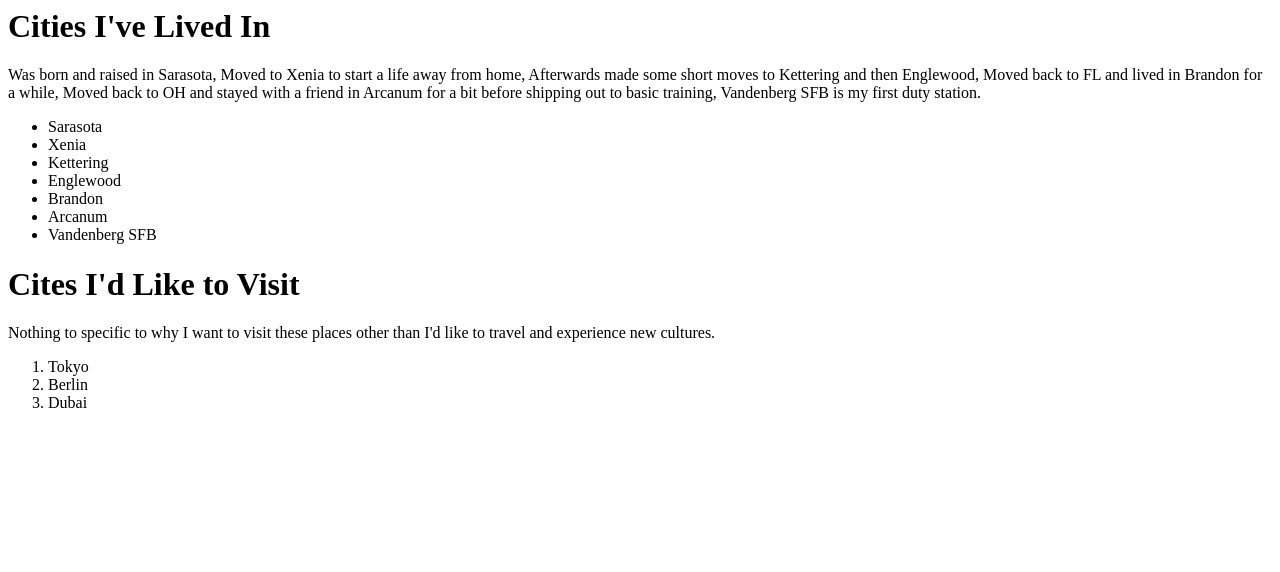
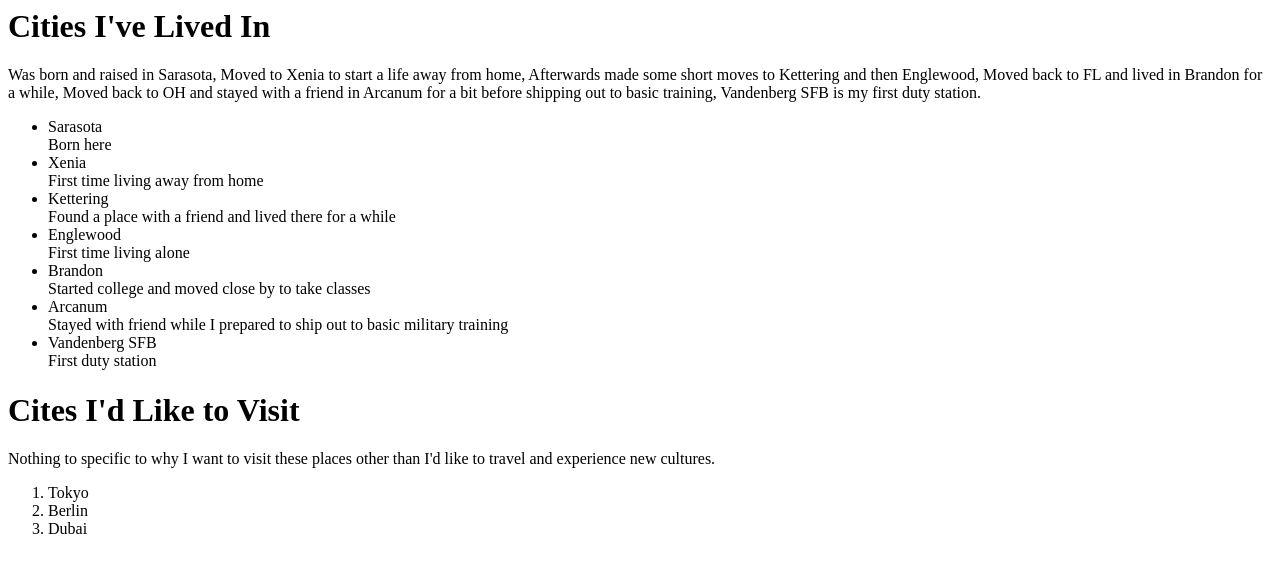
Before and after one commit to tkbd7/galvanize-static-website, a plain HTML site: page index.html in a window 1280 px wide. Drawn offline with Linux system fonts and the light colour scheme.

Commit message:
visited cities descriptions

```diff
--- a/index.html
+++ b/index.html
@@ -6,12 +6,19 @@
 </p>
 <ul>
   <li>Sarasota</li>
+  <span>Born here</span>
   <li>Xenia</li>
+  <span>First time living away from home</span>
   <li>Kettering</li>
+  <span>Found a place with a friend and lived there for a while</span>
   <li>Englewood</li>
+  <span>First time living alone</span>
   <li>Brandon</li>
+  <span>Started college and moved close by to take classes</span>
   <li>Arcanum</li>
+  <span>Stayed with friend while I prepared to ship out to basic military training</span>
   <li>Vandenberg SFB</li>
+  <span>First duty station</span>
 </ul>
 <h1>
   Cites I'd Like to Visit
```
